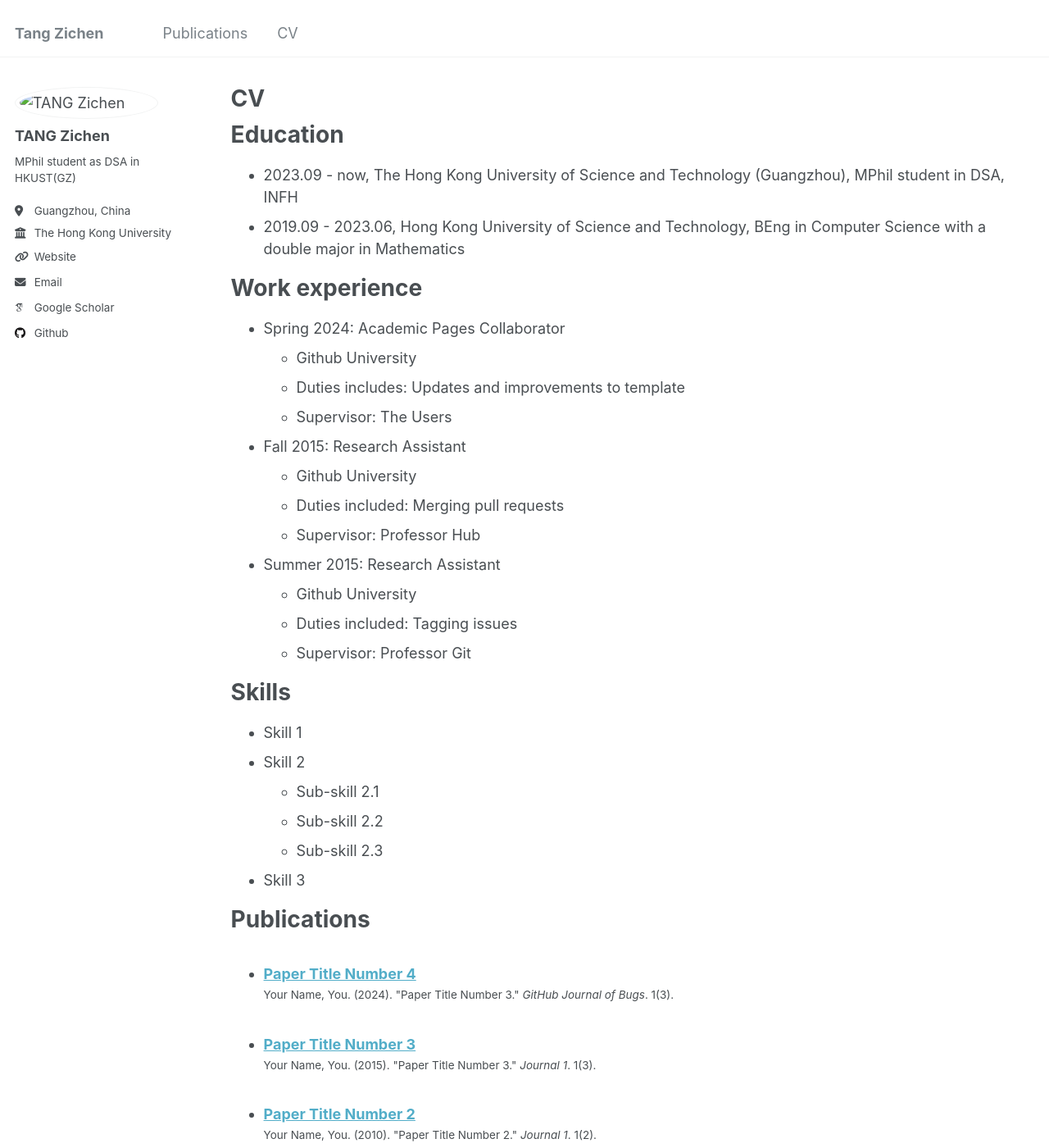
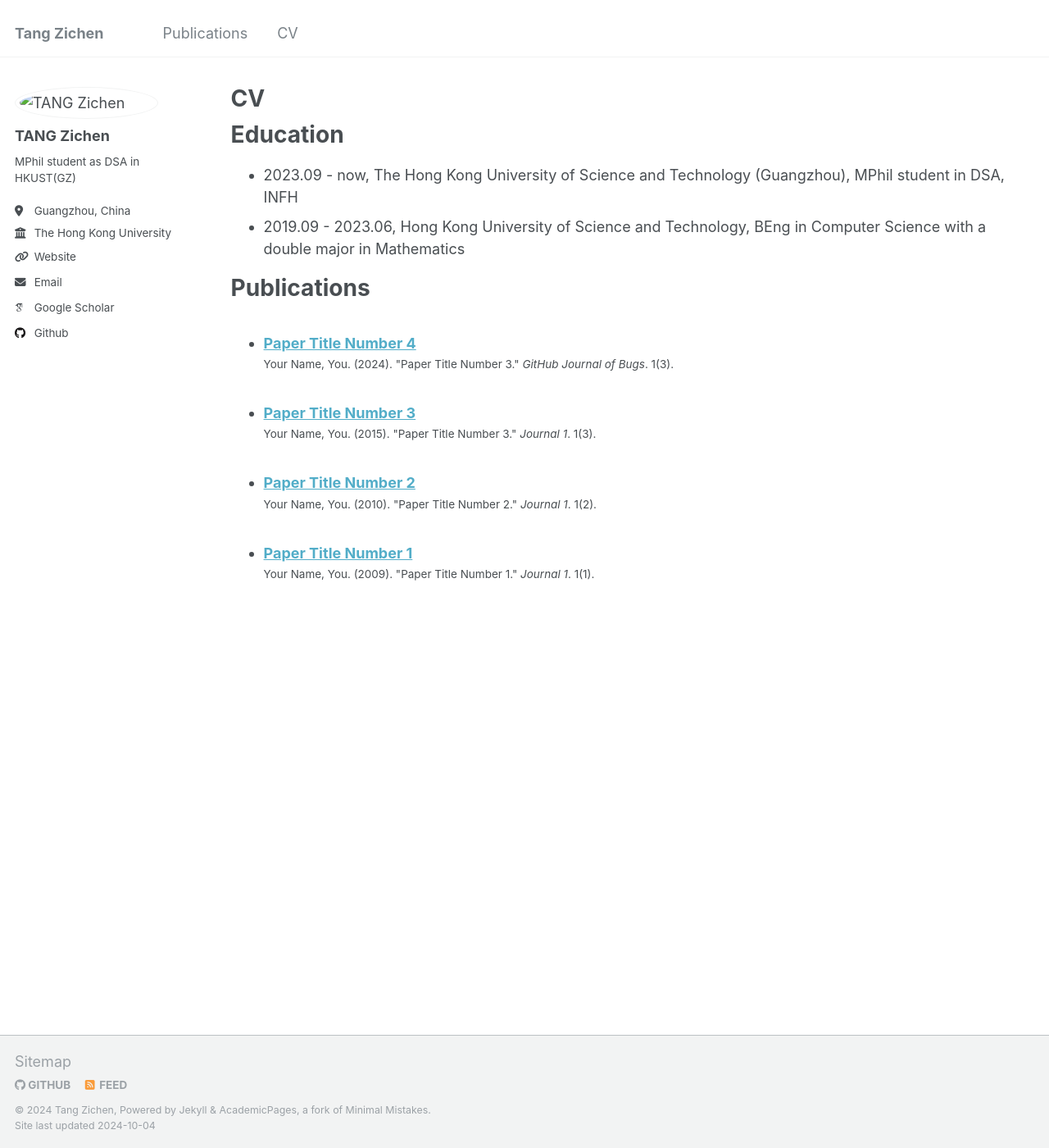
Before and after one commit to trl730109/trl730109.github.io, a Jekyll site: the page built from _pages/cv.md, in a window 1280 px wide and 1400 px high. Shown: the whole window at 82% size. Built offline with Jekyll 4.4.1, drawn with Linux system fonts in a browser that asks for light colours; some web fonts are replaced.

Commit message:
Update cv.md

```diff
--- a/_pages/cv.md
+++ b/_pages/cv.md
@@ -14,32 +14,6 @@ Education
 * 2023.09 - now, The Hong Kong University of Science and Technology (Guangzhou), MPhil student in DSA, INFH
 * 2019.09 - 2023.06, Hong Kong University of Science and Technology, BEng in Computer Science with a double major in Mathematics
 
-Work experience
-======
-* Spring 2024: Academic Pages Collaborator
-  * Github University
-  * Duties includes: Updates and improvements to template
-  * Supervisor: The Users
-
-* Fall 2015: Research Assistant
-  * Github University
-  * Duties included: Merging pull requests
-  * Supervisor: Professor Hub
-
-* Summer 2015: Research Assistant
-  * Github University
-  * Duties included: Tagging issues
-  * Supervisor: Professor Git
-
-Skills
-======
-* Skill 1
-* Skill 2
-  * Sub-skill 2.1
-  * Sub-skill 2.2
-  * Sub-skill 2.3
-* Skill 3
-
 Publications
 ======
   <ul>{% for post in site.publications reversed %}
```
